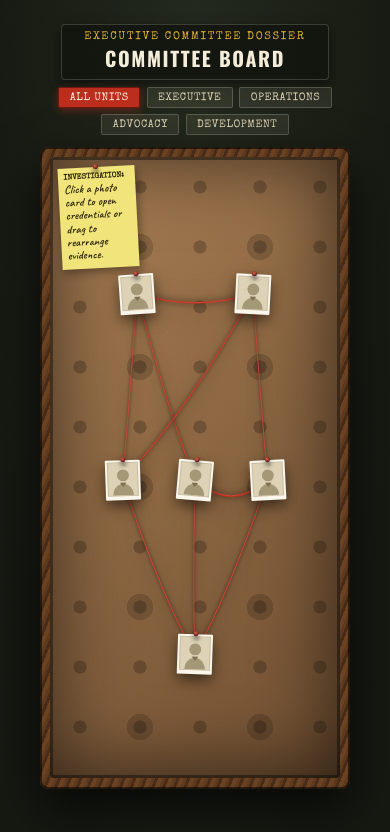
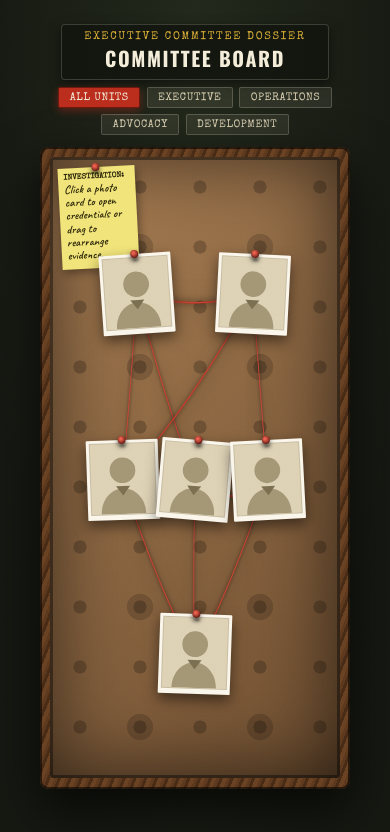
Before and after one commit to 8-BitCode/MIS, a React (Vite) app: page /committee in a window 390 px wide. Shown: the top 832 px of the page. Built offline with nearby package versions, Linux system fonts and the light colour scheme.

Commit message:
committee page made, maybe prototype design wise

```diff
--- a/src/pages/Committee.css
+++ b/src/pages/Committee.css
@@ -864,11 +864,10 @@
   color: var(--ink);
 }
 
-/* ── Media Queries ──────────────────────────────────────────────── */
 @media (max-width: 48rem) {
   .pin-wrapper {
-    width: 2.2rem !important;
-    max-width: 2.2rem !important;
+    width: 4.5rem !important; /* Increased from 2.2rem */
+    max-width: 4.5rem !important;
     min-width: 0 !important;
   }
 
@@ -878,34 +877,34 @@
   }
 
   .polaroid-frame {
-    padding: 0.12rem 0.12rem 0.2rem !important;
+    padding: 0.2rem 0.2rem 0.3rem !important;
   }
 
   .handwritten-name {
-    font-size: 0.42rem !important;
+    font-size: 0.65rem !important; /* Scaled up for readability */
     line-height: 1 !important;
   }
 
   .role-sub {
-    font-size: 0.3rem !important;
+    font-size: 0.45rem !important;
     margin-top: 0.02rem !important;
   }
 
   .evidence-tag {
-    font-size: 0.28rem !important;
-    padding: 0.05rem 0.1rem !important;
+    font-size: 0.4rem !important;
+    padding: 0.08rem 0.15rem !important;
     margin-top: 0.1rem !important;
   }
 
   .pushpin {
-    width: 5px !important;
-    height: 5px !important;
-    top: -3px !important;
+    width: 8px !important; /* Larger pin head to match bigger cards */
+    height: 8px !important;
+    top: -4px !important;
   }
 
   .masking-tape {
-    height: 0.25rem !important;
-    top: -2px !important;
+    height: 0.35rem !important;
+    top: -3px !important;
   }
 }
 
```
